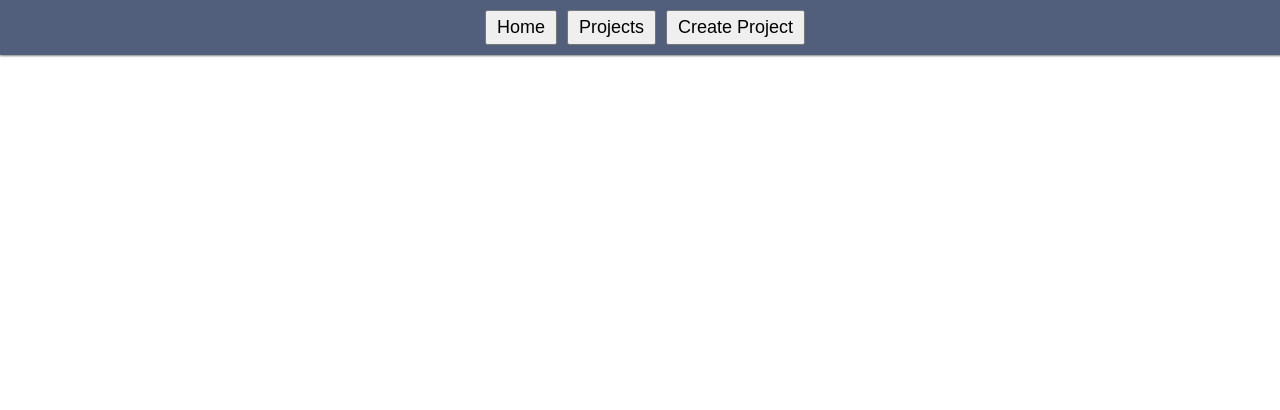
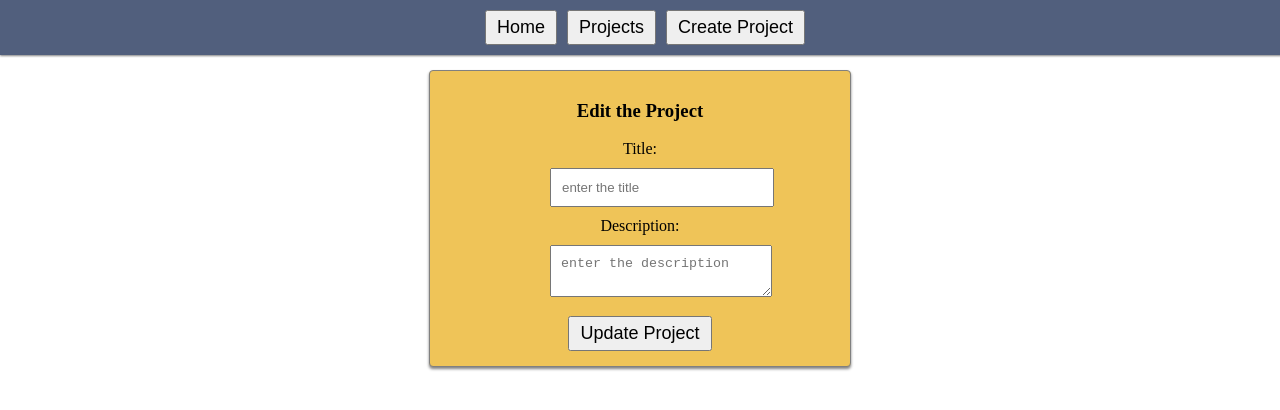
Before and after one commit to ironhack-jan2025-processTrusters/w5d3-react-project-management, a React (Vite) app: page /projects/edit/1 in a window 1280 px wide. Shown: the top 410 px of the page. Built offline with nearby package versions, Linux system fonts and the light colour scheme; no server answers.

Commit message:
add functionality to edit projects

```diff
--- a/src/App.jsx
+++ b/src/App.jsx
@@ -4,6 +4,7 @@
 import ProjectListPage from "./pages/ProjectListPage"
 import CreateProjectPage from "./pages/CreateProjectPage"
 import ProjectDetailsPage from "./pages/ProjectDetailsPage"
+import EditProjectPage from "./pages/EditProjectPage"
 
 function App() {
 
@@ -16,6 +17,7 @@
         <Route path="/projects" element={<ProjectListPage />}  />
         <Route path="/projects/create" element={<CreateProjectPage />}  />
         <Route path="/projects/:projectId" element={<ProjectDetailsPage />}  />
+        <Route path="/projects/edit/:projectId" element={<EditProjectPage />}  />
       </Routes>
     </>
   )
--- /dev/null
+++ b/src/pages/EditProjectPage.jsx
@@ -0,0 +1,77 @@
+import axios from "axios";
+import { useEffect, useState } from "react";
+import { useNavigate, useParams } from "react-router-dom";
+import { API_URL } from "../config/api";
+
+function EditProjectPage() {
+
+    const [title, setTitle] = useState("");
+    const [description, setDescription] = useState("");
+
+    const { projectId } = useParams();
+
+    const navigate = useNavigate();
+
+
+    useEffect(() => {
+        axios.get(`${API_URL}/projects/${projectId}`)
+            .then(response => {
+                setTitle(response.data.title);
+                setDescription(response.data.description);
+            })
+            .catch((error) => console.log("Error getting project details from the API...", error));
+    }, [projectId]);
+
+
+
+    const handleFormSubmit = (e) => {
+        e.preventDefault();
+
+        const newDetails = {
+            title: title,
+            description: description,
+        }
+
+        axios.put(`${API_URL}/projects/${projectId}`, newDetails)
+            .then(response => {
+                navigate(`/projects/${projectId}`);
+            })
+            .catch(e => console.log("Error updating project...", e));
+    }
+
+
+    return (
+        <div className="EditProjectPage">
+
+            <h3>Edit the Project</h3>
+
+            <form onSubmit={handleFormSubmit}>
+
+                <label>
+                    Title:
+                    <input
+                        type="text"
+                        name="title"
+                        placeholder="enter the title"
+                        value={title}
+                        onChange={(e) => setTitle(e.target.value)}
+                    />
+                </label>
+
+                <label>
+                    Description:
+                    <textarea
+                        name="description"
+                        placeholder="enter the description"
+                        value={description}
+                        onChange={(e) => setDescription(e.target.value)}
+                    />
+                </label>
+
+                <button type="submit">Update Project</button>
+            </form>
+        </div>
+    );
+}
+
+export default EditProjectPage;
--- a/src/pages/ProjectDetailsPage.jsx
+++ b/src/pages/ProjectDetailsPage.jsx
@@ -32,6 +32,10 @@
             <Link to="/projects">
                 <button>Back to projects</button>
             </Link>
+
+            <Link to={`/projects/edit/${projectId}`}>
+                <button>Edit</button>
+            </Link>
         </div>
     );
 }
```
